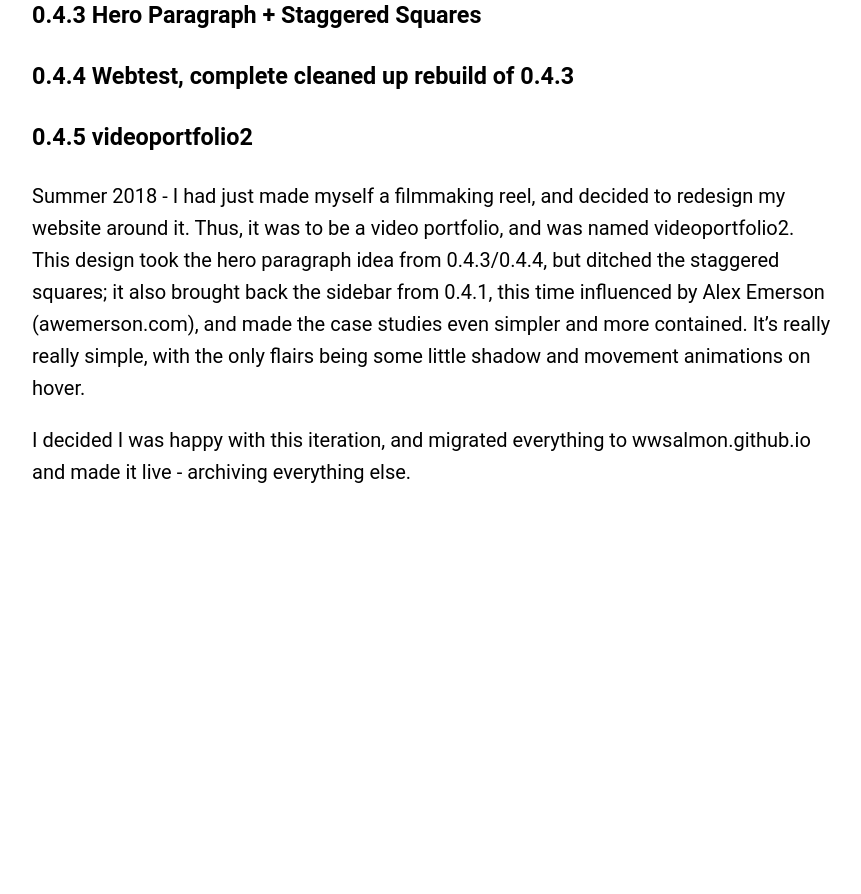
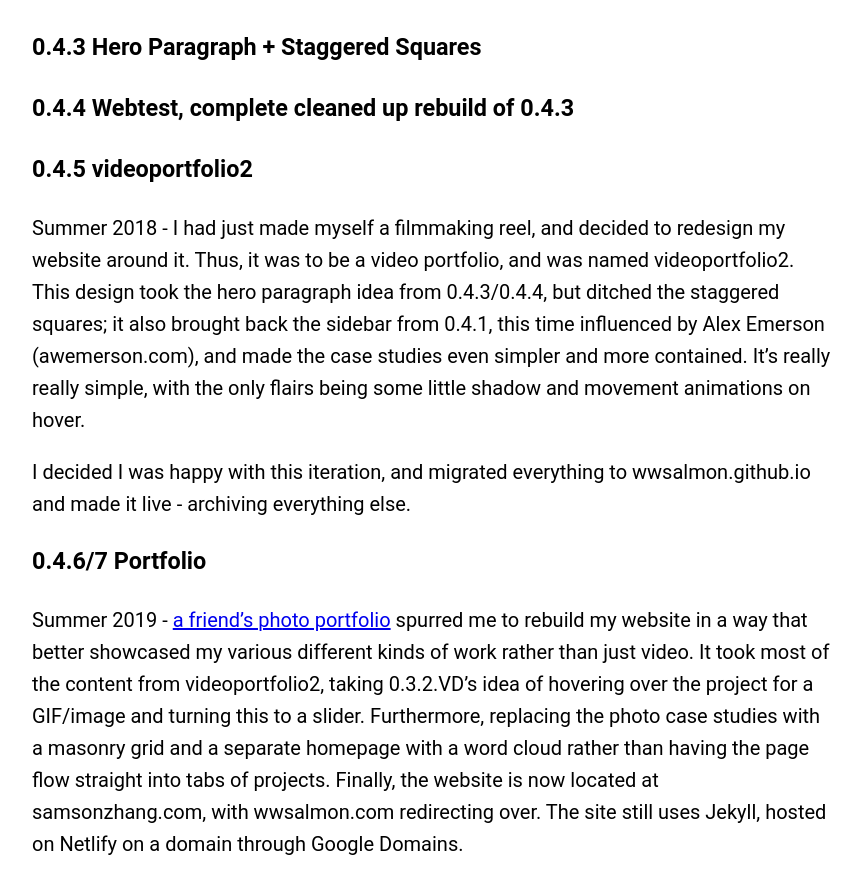
Before and after one commit to wwsalmon/wwsalmon-archive, a Jekyll site: the page built from index.md, in a window 1280 px wide and 900 px high, scrolled down 4447 px. Shown: the top 894 px of the window, without its empty margins (208-1069 px from the left). Built offline with Jekyll 4.4.1, drawn with Linux system fonts in a browser that asks for light colours; before the commit the page ends 4975 px from its top, so only the background shows below that; some of the changed text lies outside the part shown.

Commit message:
Update Videoportfolio link, 0.4.5 Videoportfolio2, 0.4.6/7 Portfolio

```diff
--- a/index.md
+++ b/index.md
@@ -13,7 +13,8 @@ Welcome to the wwsalmon.com archives. This website is a comprehensive documentat
 
 *   [0.3.1 - Blogger Minimal Custom Website (live, hosted on Blogger)](http://archive.wwsalmon.com)
 *   [0.3.2.HW - Hello World Specialized Portfolio (live, hosted on Blogger)](http://helloworld.wwsalmon.com)
-*   [0.3.2.VD - Videoportfolio Specialized Portfolio (live)](http://wwsalmon.com/videoportfolio)
+*   [0.3.2.VD - Videoportfolio Specialized Portfolio (live)](http://wwsalmon.github.io/videoportfolio)
+*   [0.4.5 - Videoportfolio2 (live, hosted on Netlify)](https://wwsalmon.netlify.com/)
 
 ### Hosted on /archives
 
@@ -96,3 +97,7 @@ By now, I knew how to make a good website, built completely from scratch, and I
 Summer 2018 - I had just made myself a filmmaking reel, and decided to redesign my website around it. Thus, it was to be a video portfolio, and was named videoportfolio2. This design took the hero paragraph idea from 0.4.3/0.4.4, but ditched the staggered squares; it also brought back the sidebar from 0.4.1, this time influenced by Alex Emerson (awemerson.com), and made the case studies even simpler and more contained. It's really really simple, with the only flairs being some little shadow and movement animations on hover.
 
 I decided I was happy with this iteration, and migrated everything to wwsalmon.github.io and made it live - archiving everything else.
+
+### 0.4.6/7 Portfolio
+
+Summer 2019 - [a friend's photo portfolio](https://www.davidowyang.com) spurred me to rebuild my website in a way that better showcased my various different kinds of work rather than just video. It took most of the content from videoportfolio2, taking 0.3.2.VD's idea of hovering over the project for a GIF/image and turning this to a slider. Furthermore, replacing the photo case studies with a masonry grid and a separate homepage with a word cloud rather than having the page flow straight into tabs of projects. Finally, the website is now located at samsonzhang.com, with wwsalmon.com redirecting over. The site still uses Jekyll, hosted on Netlify on a domain through Google Domains.
```
